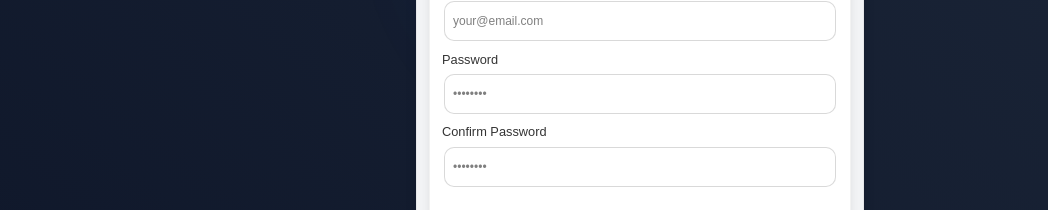
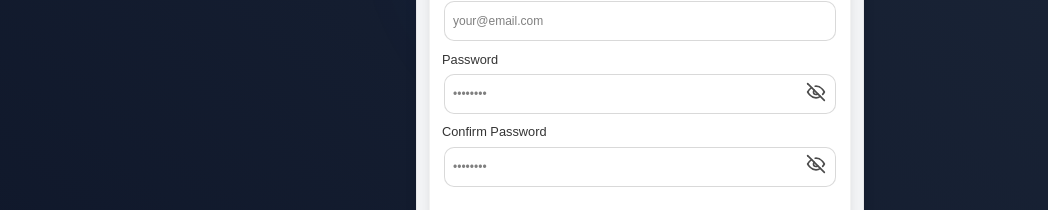
Before and after one commit to HuberLeon007/mckalender-login-register, a Next.js app: page /signup in a window 1280 px wide. Shown: the part 555-765 px from the top of the page, without its empty margins (0-1048 px from the left). Built offline with nearby package versions, Linux system fonts and the light colour scheme.

Commit message:
new design + pw eye

```diff
--- a/src/app/signin/page.jsx
+++ b/src/app/signin/page.jsx
@@ -2,7 +2,7 @@
 
 import React, { useEffect, useState } from "react";
 import { BackgroundGradientAnimation } from "@/components/ui/background-gradient-animation";
-import LoginForm from "@/components/login-form";
+import LoginForm from "@/components/signin-form";
 import "./index.css";
 import "./mobile.css";
 
--- a/src/components/login-form.jsx
+++ b/src/components/signin-form.jsx
@@ -12,6 +12,7 @@ import "./input.css";
 
 export default function LoginForm() {
   const [error, setError] = useState("");
+  const [showPassword, setShowPassword] = useState(false);
   const handleSubmit = (e) => {
     e.preventDefault();
     setError("Email and password combination is incorrect.");
@@ -91,10 +92,23 @@ export default function LoginForm() {
                   Password
                 </Label>
                 <Input
-                  type="password"
+                  type={showPassword ? "text" : "password"}
                   placeholder="••••••••"
                   className="aceternity-input w-full rounded-lg text-base pr-10"
                 />
+                <button
+                  type="button"
+                  className="absolute right-3 top-8 flex items-center justify-center"
+                  onClick={() => setShowPassword(!showPassword)}
+                  tabIndex={-1}
+                  aria-label={showPassword ? "Hide password" : "Show password"}
+                >
+                  <img
+                    src={!showPassword ? "/notSeePW.svg" : "/seePW.svg"}
+                    alt={showPassword ? "Hide password" : "Show password"}
+                    className="w-5 h-5 opacity-70"
+                  />
+                </button>
               </div>
 
               {/* Forgot Password */}
--- a/src/components/signup-form.jsx
+++ b/src/components/signup-form.jsx
@@ -32,6 +32,8 @@ export default function SignupForm() {
   });
 
   const [showValidation, setShowValidation] = useState(false);
+  const [showPassword, setShowPassword] = useState(false);
+  const [showConfirmPassword, setShowConfirmPassword] = useState(false);
 
   const validatePassword = (password, confirmPassword) => {
     const validation = {
@@ -205,13 +207,26 @@ export default function SignupForm() {
                   Password
                 </Label>
                 <Input
-                  type="password"
+                  type={showPassword ? "text" : "password"}
                   name="password"
                   value={formData.password}
                   onChange={handleInputChange}
                   placeholder="••••••••"
                   className="aceternity-input w-full rounded-lg text-base pr-10"
                 />
+                <button
+                  type="button"
+                  className="absolute right-3 top-8 flex items-center justify-center"
+                  onClick={() => setShowPassword(!showPassword)}
+                  tabIndex={-1}
+                  aria-label={showPassword ? "Hide password" : "Show password"}
+                >
+                  <img
+                    src={!showPassword ? "/notSeePW.svg" : "/seePW.svg"}
+                    alt={showPassword ? "Hide password" : "Show password"}
+                    className="w-5 h-5 opacity-70"
+                  />
+                </button>
               </div>
 
               {/* Confirm Password Input */}
@@ -220,13 +235,26 @@ export default function SignupForm() {
                   Confirm Password
                 </Label>
                 <Input
-                  type="password"
+                  type={showConfirmPassword ? "text" : "password"}
                   name="confirmPassword"
                   value={formData.confirmPassword}
                   onChange={handleInputChange}
                   placeholder="••••••••"
                   className="aceternity-input w-full rounded-lg text-base pr-10"
                 />
+                <button
+                  type="button"
+                  className="absolute right-3 top-8 flex items-center justify-center"
+                  onClick={() => setShowConfirmPassword(!showConfirmPassword)}
+                  tabIndex={-1}
+                  aria-label={showConfirmPassword ? "Hide password" : "Show password"}
+                >
+                  <img
+                    src={!showConfirmPassword ? "/notSeePW.svg" : "/seePW.svg"}
+                    alt={showConfirmPassword ? "Hide password" : "Show password"}
+                    className="w-5 h-5 opacity-70"
+                  />
+                </button>
               </div>
 
               {/* Password Validation Alerts */}
```
